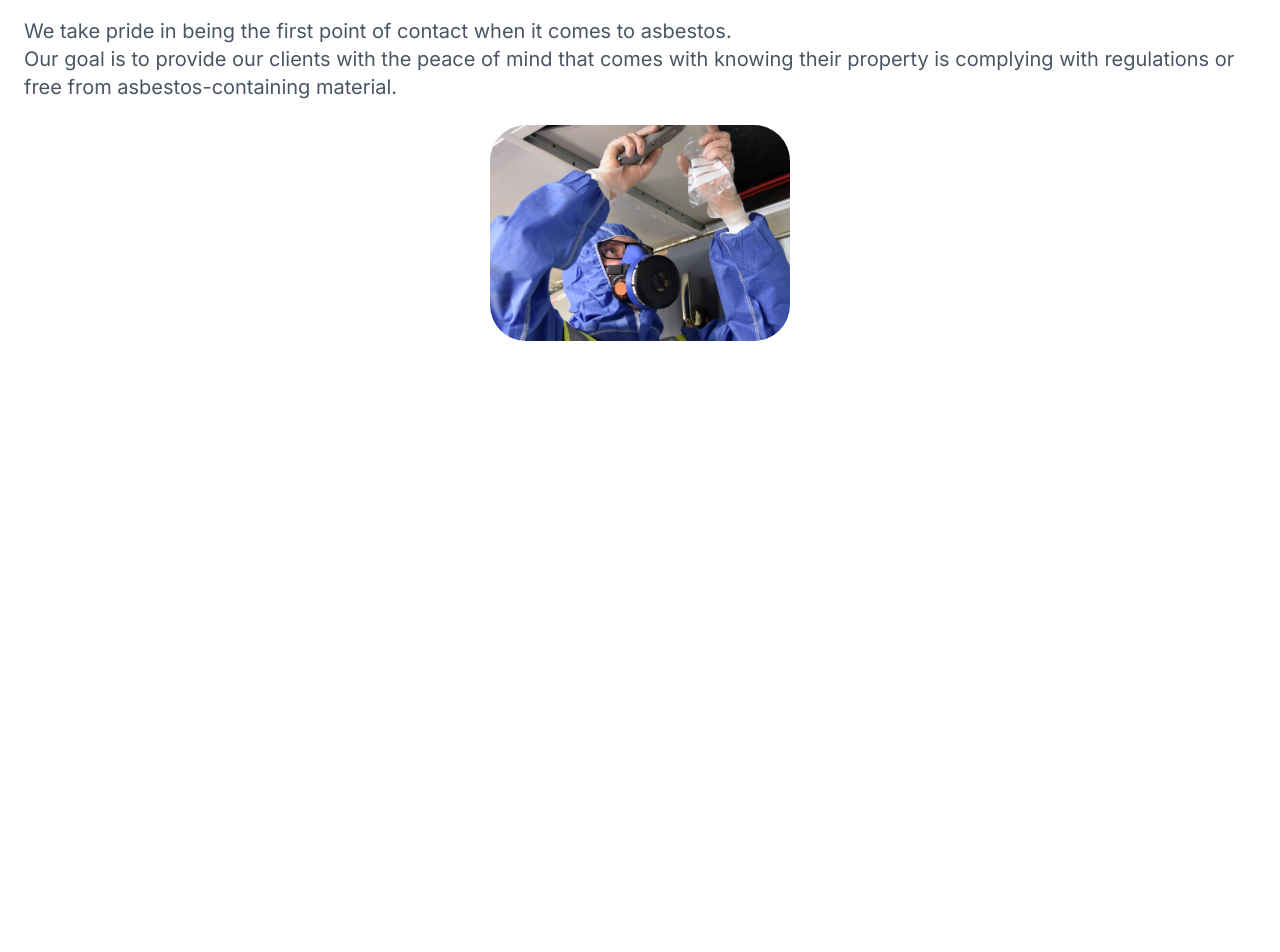
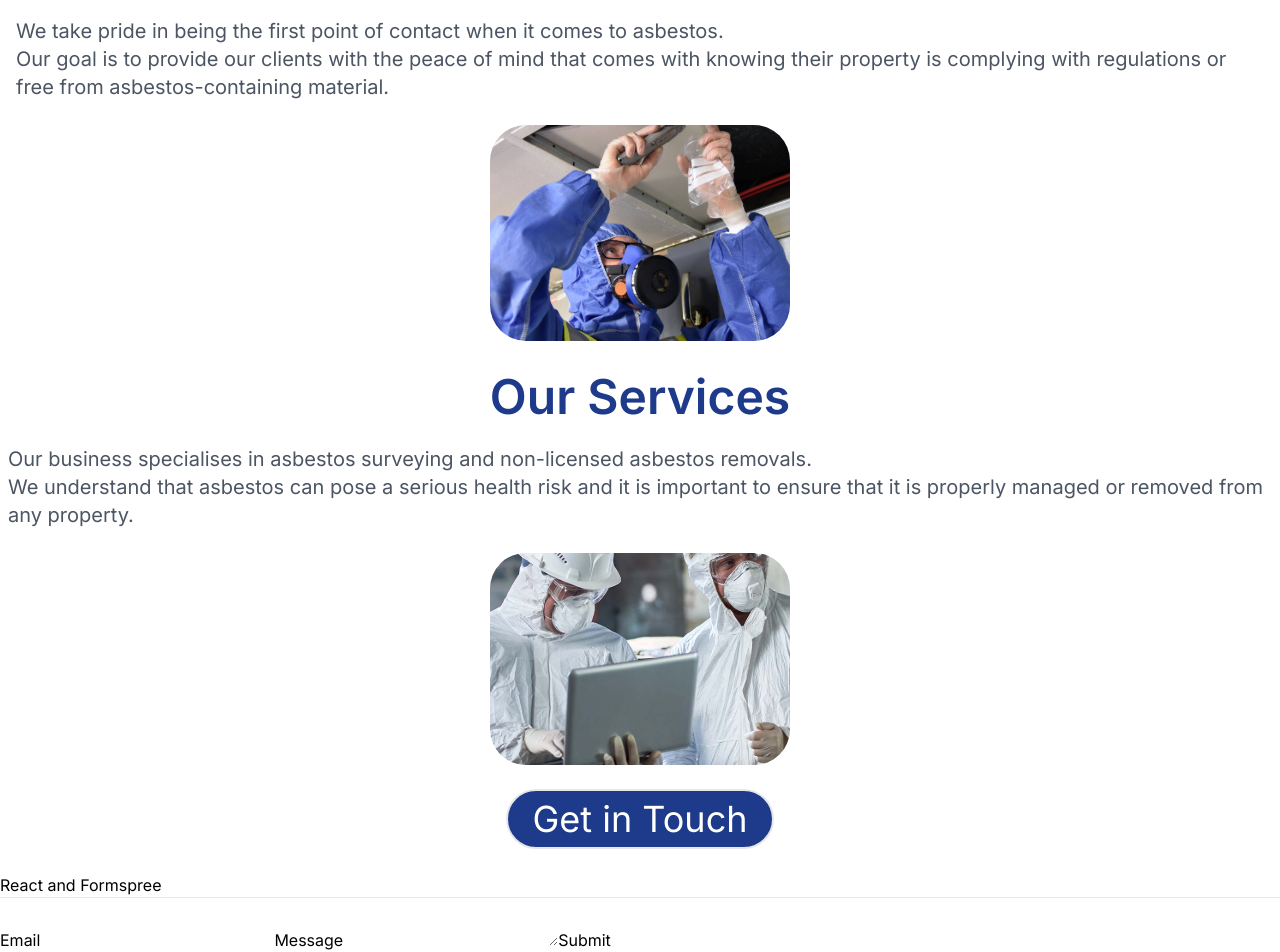
Before and after one commit to jcamargoUK/acmfinal, a Next.js app: page / in a window 1280 px wide. Shown: the part 218-1170 px from the top of the page. Before the commit the page ends 800 px from the top, so only its background shows below. Built offline with nearby package versions, Linux system fonts and the light colour scheme.

Commit message:
adding contact section

```diff
--- /dev/null
+++ b/components/button.tsx
@@ -0,0 +1,22 @@
+export default function Button() {
+  return (
+    <button
+          className='
+            text-4xl
+            bg-blue-900
+            text-white
+            px-6
+            py-2
+            rounded-full
+            m-auto
+            flex
+            justify-center
+            mb-6
+            hover:bg-blue-400
+            border-2
+            hover:transition hover:duration-700 hover:tracking-wide hover:text-5xl
+            '>
+            Get in Touch
+        </button>
+  )
+}
--- /dev/null
+++ b/components/contactSection.jsx
@@ -0,0 +1,101 @@
+// 'use client'
+
+// https://formspree.io/f/xeqbqlnv
+
+import React, { useState } from 'react';
+import axios from 'axios';
+
+export default function ContactSection() {
+  const [status, setStatus] = useState({
+    submitted: false,
+    submitting: false,
+    info: { error: false, msg: null },
+  });
+  const [inputs, setInputs] = useState({
+    email: '',
+    message: '',
+  });
+  const handleServerResponse = (ok, msg) => {
+    if (ok) {
+      setStatus({
+        submitted: true,
+        submitting: false,
+        info: { error: false, msg: msg },
+      });
+      setInputs({
+        email: '',
+        message: '',
+      });
+    } else {
+      setStatus({
+        info: { error: true, msg: msg },
+      });
+    }
+  };
+  const handleOnChange = (e) => {
+    e.persist();
+    setInputs((prev) => ({
+      ...prev,
+      [e.target.id]: e.target.value,
+    }));
+    setStatus({
+      submitted: false,
+      submitting: false,
+      info: { error: false, msg: null },
+    });
+  };
+  const handleOnSubmit = (e) => {
+    e.preventDefault();
+    setStatus((prevStatus) => ({ ...prevStatus, submitting: true }));
+    axios({
+      method: 'POST',
+      url: 'https://formspree.io/xeqbqlnv',
+      data: inputs,
+    })
+      .then((response) => {
+        handleServerResponse(
+          true,
+          'Thank you, your message has been submitted.',
+        );
+      })
+      // .catch((error) => {
+      //   handleServerResponse(false, error.response.data.error);
+      // });
+  };
+  return (
+    <main>
+      <h1>React and Formspree</h1>
+      <hr />
+      <form onSubmit={handleOnSubmit}>
+        <label htmlFor="email">Email</label>
+        <input
+          id="email"
+          type="email"
+          name="_replyto"
+          onChange={handleOnChange}
+          required
+          value={inputs.email}
+        />
+        <label htmlFor="message">Message</label>
+        <textarea
+          id="message"
+          name="message"
+          onChange={handleOnChange}
+          required
+          value={inputs.message}
+        />
+        <button type="submit" disabled={status.submitting}>
+          {!status.submitting
+            ? !status.submitted
+              ? 'Submit'
+              : 'Submitted'
+            : 'Submitting...'}
+        </button>
+      </form>
+      {status.info.error && (
+        <div className="error">Error: {status.info.msg}</div>
+      )}
+      {!status.info.error && status.info.msg && <p>{status.info.msg}</p>}
+    </main>
+  );
+};
--- /dev/null
+++ b/components/sectionOne.tsx
@@ -0,0 +1,42 @@
+"use client"
+import Image from 'next/image'
+import Button from '../components/button'
+
+
+export default function SectionOne() {
+  return (
+    <div className=' flex m-auto p-2'>
+      <section >
+        <Image
+          className=' m-auto'
+          src="/logo.svg"
+          alt="logo"
+          width="200"
+          height="200"
+          />
+        <h3 className='
+          text-4xl
+        text-blue-900
+          font-bold
+          text-center
+          pt-6
+          pb-6
+          '>
+          We take asbestos seriously, so you don't have to.</h3>
+        < Button />
+        <p className=' text-xl text-gray-600 px-2'>We take pride in being the first point of contact when it comes to asbestos.</p>
+        <p className=' text-xl text-gray-600 px-2'>Our goal is to provide our clients with the peace of mind that comes with knowing their property is complying with regulations or free from asbestos-containing material.</p>
+        < Image
+          className='
+            m-auto
+            mt-6
+            '
+          src="/asbestos1.svg"
+          alt="asbestos"
+          width="300"
+          height="300"
+          />
+      </section>
+    </div>
+  )
+}
--- /dev/null
+++ b/components/sectionTwo.tsx
@@ -0,0 +1,29 @@
+"use client"
+
+import Image from 'next/image'
+import Button from '../components/button'
+
+
+export default function SectionTwo() {
+  return (
+    <section className='m-auto text-center'>
+      <h1 className=' text-5xl pt-6 pb-6 font-semibold text-blue-900'>Our Services</h1>
+      <p className='text-xl text-gray-600 px-2 text-left'>Our business specialises in asbestos surveying and non-licensed asbestos removals.
+      </p>
+      <p className='text-xl text-gray-600 px-2 text-left'> We understand that asbestos can pose a serious health risk and it is important to ensure that it is properly managed or removed from any property.
+      </p>
+      < Image
+          className='
+            m-auto
+            mt-6
+            mb-6
+            '
+          src="/asbestos4.svg"
+          alt="asbestos"
+          width="300"
+          height="300"
+          />
+      < Button />
+    </section>
+  )
+}
--- a/package.json
+++ b/package.json
@@ -13,12 +13,15 @@
     "@types/react": "18.2.14",
     "@types/react-dom": "18.2.6",
     "autoprefixer": "10.4.14",
+    "axios": "^1.4.0",
     "eslint": "8.44.0",
     "eslint-config-next": "13.4.9",
     "next": "13.4.9",
     "postcss": "8.4.25",
     "react": "18.2.0",
     "react-dom": "18.2.0",
+    "react-hook-form": "^7.45.1",
+    "react-icons": "^4.10.1",
     "tailwindcss": "3.3.2",
     "typescript": "5.1.6"
   }
--- a/src/app/page.tsx
+++ b/src/app/page.tsx
@@ -1,58 +1,16 @@
 "use client"
 
-import Image from 'next/image'
+
+import SectionOne from '../../components/sectionOne'
+import SectionTwo from '../../components/sectionTwo'
+import ContactSection from '../../components/contactSection'
 
 export default function Home() {
   return(
-    <div className=' flex m-auto p-2'>
-      <section >
-        <Image
-          className=' m-auto'
-          src="/logo.svg"
-          alt="logo"
-          width="200"
-          height="200"
-          />
-        <h3 className='
-          text-4xl
-        text-blue-900
-          font-bold
-          text-center
-          pt-6
-          pb-6
-          '>
-          We take asbestos seriously, so you don't have to.</h3>
-        <button
-          className='
-            text-4xl
-            bg-blue-900
-            text-white
-            px-6
-            py-2
-            rounded-full
-            m-auto
-            flex
-            justify-center
-            mb-6
-            hover:bg-blue-400
-            border-2
-            hover:transition hover:duration-700 hover:tracking-wide hover:text-5xl
-            '>
-            Get in Touch
-        </button>
-        <p className=' text-xl text-gray-600 px-4'>We take pride in being the first point of contact when it comes to asbestos.</p>
-        <p className=' text-xl text-gray-600 px-4'>Our goal is to provide our clients with the peace of mind that comes with knowing their property is complying with regulations or free from asbestos-containing material.</p>
-        < Image
-          className='
-            m-auto
-            mt-6
-            '
-          src="/asbestos1.svg"
-          alt="asbestos"
-          width="300"
-          height="300"
-          />
-      </section>
+    <div>
+      < SectionOne />
+      < SectionTwo />
+      < ContactSection />
     </div>
   )
 }
--- a/tailwind.config.js
+++ b/tailwind.config.js
@@ -2,7 +2,7 @@
 module.exports = {
   content: [
     './src/pages/**/*.{js,ts,jsx,tsx,mdx}',
-    './src/components/**/*.{js,ts,jsx,tsx,mdx}',
+    './components/**/*.{js,ts,jsx,tsx,mdx}',
     './src/app/**/*.{js,ts,jsx,tsx,mdx}',
   ],
   theme: {
```
Also changed, not shown: 1 other file (tests, documents, lock files or other folders).
